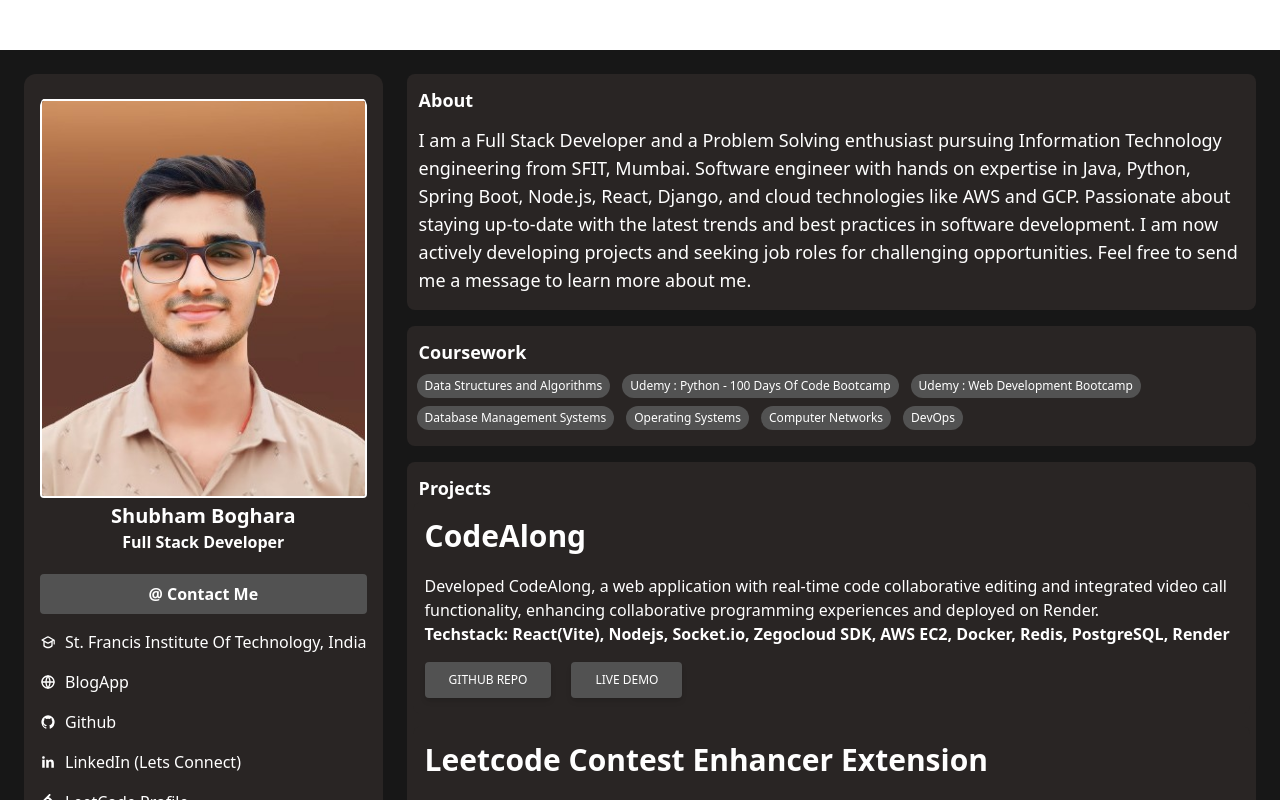
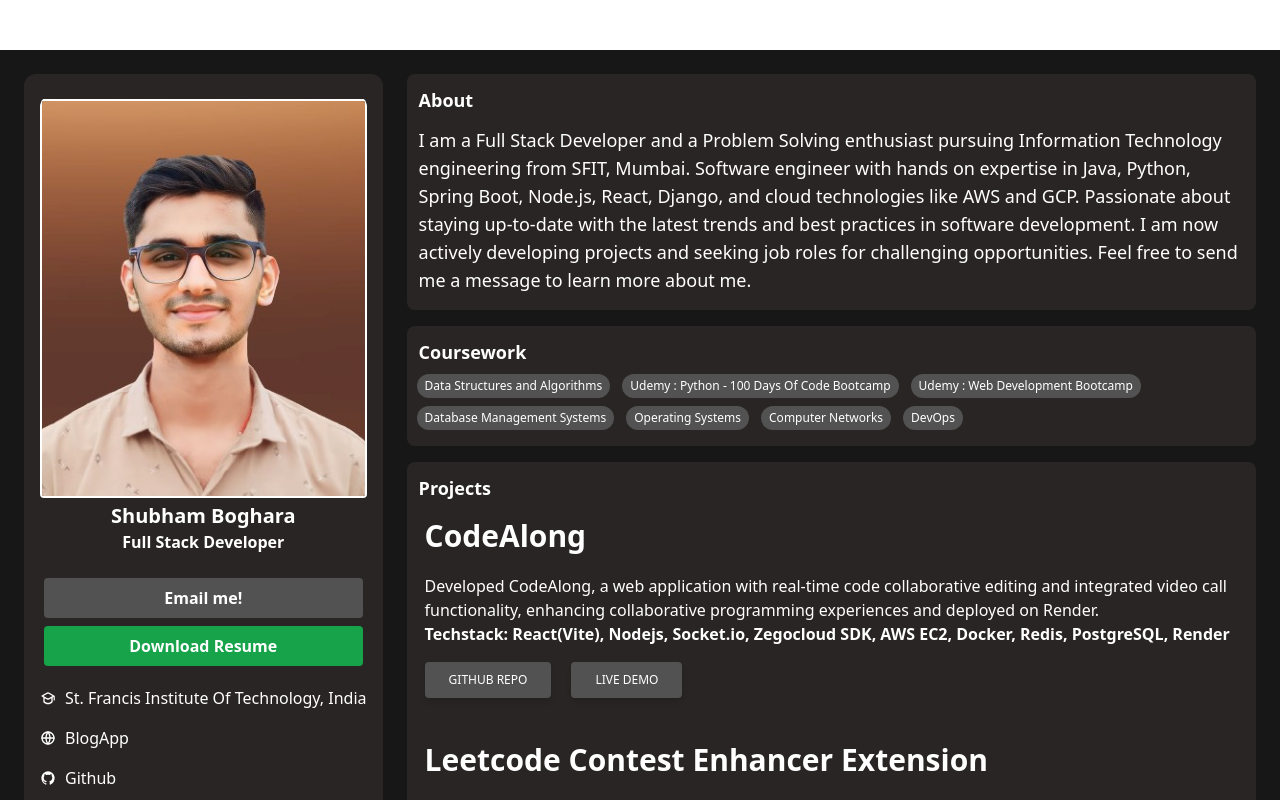
Before and after one commit to SAM-BOGHARA/PortfolioWebsite, a React (Create React App) app: page / in a window 1280 px wide. Shown: the top 800 px of the page. Built offline with nearby package versions, Linux system fonts and the light colour scheme.

Commit message:
ADD: Download Resume

```diff
--- a/src/components/Buttons.jsx
+++ b/src/components/Buttons.jsx
@@ -1,20 +1,30 @@
 import React from "react";
+import resume from "../images/ShubhamB-Resume.pdf";
 
 function Buttons() {
     return (
-        <div className="buttons align-middle">
-            <div className="buttons flex flex-rows">
-                <a href="mailto:shubhambogharajobs@gmail.com" className="w-full items-center ">
-                    <button
-                        className=" bg-neutral-600 text-white font-bold  py-2 px-4 w-full rounded inline-flex justify-center  hover:bg-neutral-700 hover:shadow-lg focus:bg-neutral-700 focus:shadow-lg focus:outline-none focus:ring-0 active:bg-neutral-800 active:shadow-lg transition duration-150 ease-in-out">
-                        <span >@ Contact Me</span>
-                    </button>
-                </a>
-            </div>
+      <div className="buttons align-middle">
+        <div className="buttons flex flex-col ">
+          <a
+            href="mailto:shubhambogharajobs@gmail.com"
+            className="w-full items-center p-1"
+          >
+            <button className=" bg-neutral-600 text-white font-bold  py-2 px-4 w-full rounded inline-flex justify-center  hover:bg-neutral-700 hover:shadow-lg focus:bg-neutral-700 focus:shadow-lg focus:outline-none focus:ring-0 active:bg-neutral-800 active:shadow-lg transition duration-150 ease-in-out">
+              <span>Email me!</span>
+            </button>
+          </a>
+          <a
+            href={resume}
+  download="ShubhamB-Resume.pdf"
+            className="w-full items-center p-1"
+          >
+            <button className=" bg-green-600 text-white font-bold  py-2 px-4 w-full rounded inline-flex justify-center  hover:bg-green-400 hover:shadow-lg focus:bg-neutral-700 focus:shadow-lg focus:outline-none focus:ring-0 active:bg-neutral-800 active:shadow-lg transition duration-150 ease-in-out">
+              <span>Download Resume</span>
+            </button>
+          </a>
         </div>
-
-
-    )
+      </div>
+    );
 }
 
 
--- a/src/components/Skills.jsx
+++ b/src/components/Skills.jsx
@@ -61,7 +61,7 @@ function Skills() {
       name: "Tools",
       color: "bg-pink-400 dark:bg-dark-red-s",
       bgColor: "bg-fill-3 dark:bg-dark-fill-3",
-      skills: ["Kafka", "Docker", "AWS", "Google Cloud"],
+      skills: ["Kafka", "Docker", "AWS", "Google Cloud Platform"],
     },
   ];
 
```
Also changed, not shown: 1 other file (tests, documents, lock files or other folders).
